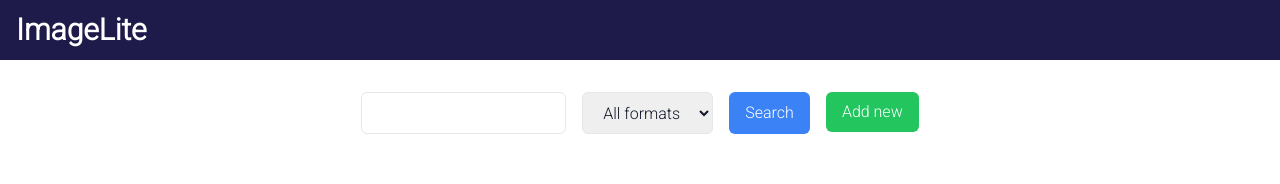
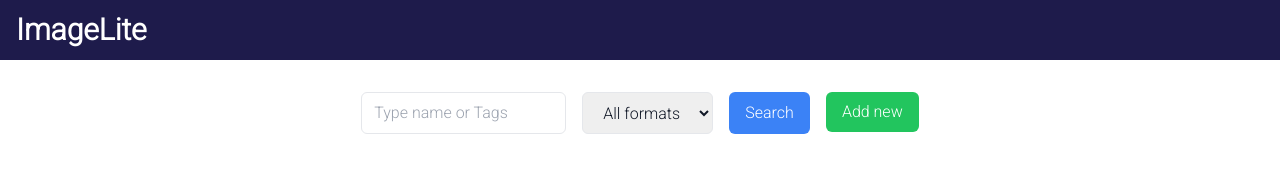
Before and after one commit to tuorjp/imagelite-front-end, a Next.js app: page /galeria in a window 1280 px wide. Shown: the top 184 px of the page. Built offline with nearby package versions, Linux system fonts and the light colour scheme.

Commit message:
InputText Component

```diff
--- /dev/null
+++ b/src/app/components/InputText/index.tsx
@@ -0,0 +1,16 @@
+interface InputTextProps {
+    style?: string;
+    onChange?: (event: React.ChangeEvent<HTMLInputElement>) => void;
+    placeholder?: string;
+}
+
+export const InputText: React.FC<InputTextProps> = ({ onChange, style, placeholder }) => {
+    return (
+        <input
+            type="text"
+            className={`${style} border px-3 py-2 rounded-md text-gray-900`}
+            onChange={onChange}
+            placeholder={placeholder}
+        />
+    )
+}
--- a/src/app/galeria/page.tsx
+++ b/src/app/galeria/page.tsx
@@ -7,6 +7,7 @@
 import { useState } from 'react'
 import Link from 'next/link'
 import { Button } from '../components/Button'
+import { InputText } from '../components/InputText'
 
 export default function GaleriaPage() {
     const [images, setImages] = useState<Image[]>([])
@@ -44,11 +45,7 @@
         <Template loading={load}>
             <section className='flex flex-col items-center justify-center my-5'>
                 <div className='flex space-x-4'>
-                    <input
-                        type="text"
-                        className='border px-3 py-2 rounded-md text-gray-900'
-                        onChange={ev => setQuery(ev.target.value)}
-                    />
+                    <InputText placeholder='Type name or Tags' onChange={event => setQuery(event.target.value)}/>
                     <select
                         className='border px-4 py-2 rounded-md text-gray-900'
                         onChange={ev => setExtension(ev.target.value)}
```
